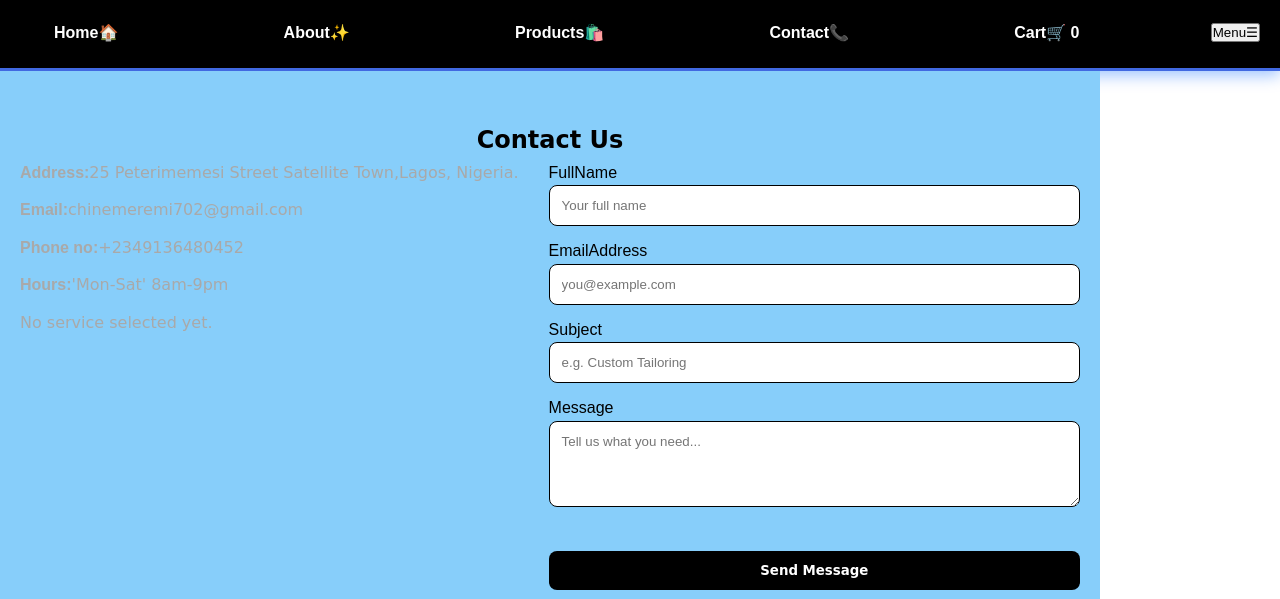
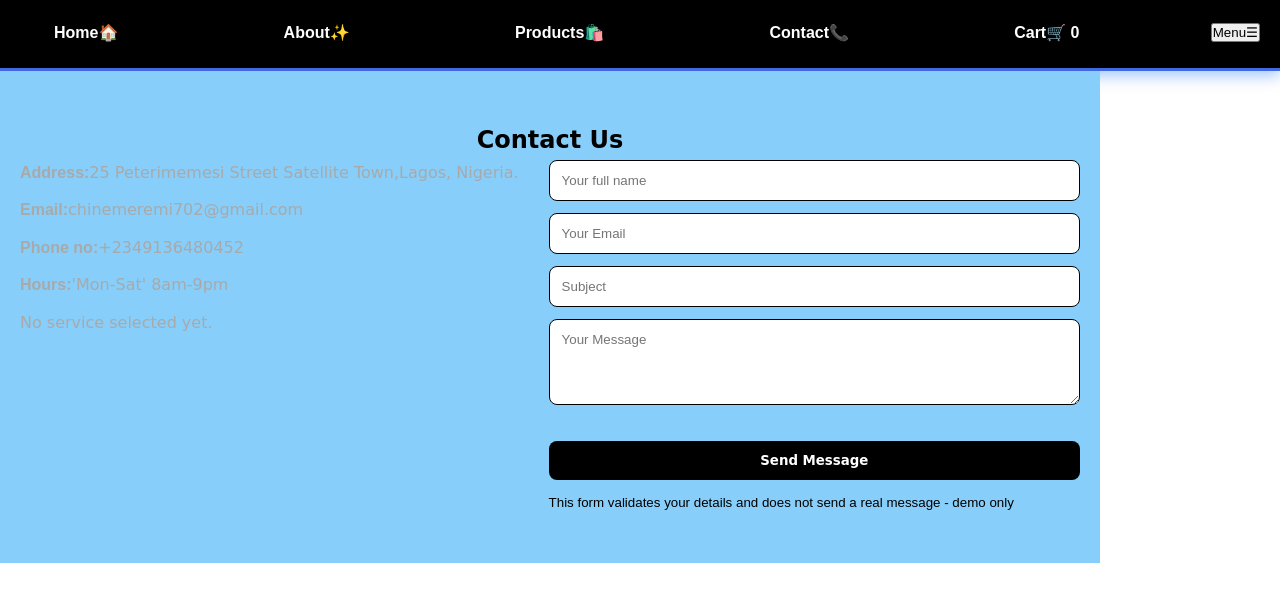
Before and after one commit to chinemeremi702-cloud/aurore-website, a plain HTML site: page index.html in a window 1280 px wide. Both pictures are taken after a click on the link "Contact📞". Shown: the part 179-778 px from the top of the page. Drawn offline with Linux system fonts and the light colour scheme; a web font is replaced by a local one.

Commit message:
fixed contact form

```diff
--- a/index.html
+++ b/index.html
@@ -209,11 +209,12 @@
 <p><strong>Hours:</strong>'Mon-Sat' 8am-9pm</p>
 <p id="selectedService">No service selected yet.</p>
 </div>
-<form id="contactForm" novalidate>
-  <label>FullName <input type="text" id="fullname" placeholder="Your full name"></label>
- <label>EmailAddress <input type="email" id="email" placeholder="you@example.com"></label>
- <label>Subject <input type="text" id="subject" placeholder="e.g. Custom Tailoring"></label>
- <label>Message <textarea id="message" rows="4" placeholder="Tell us what you need..."></textarea></label>
+<form id="contactForm" name="contact" method="POST" data-netlify="true">
+ <input type="hidden" name="form-name" value="contact" />
+ <input type="text" id="fullname" name="fullName" placeholder="Your full name">
+ <input type="email" id="email" name="email"placeholder="Your Email">
+ <input type="text" id="subject" name="subject"placeholder="Subject">
+ <textarea id="message" name="message" rows="4" placeholder="Your Message"></textarea>
 <p id="formError" class="error"></p>
 <p id="formSuccess" class="success"></p>
 <button type="submit" class="btn">Send Message</button>
```
Also changed, not shown: 1 other file.
